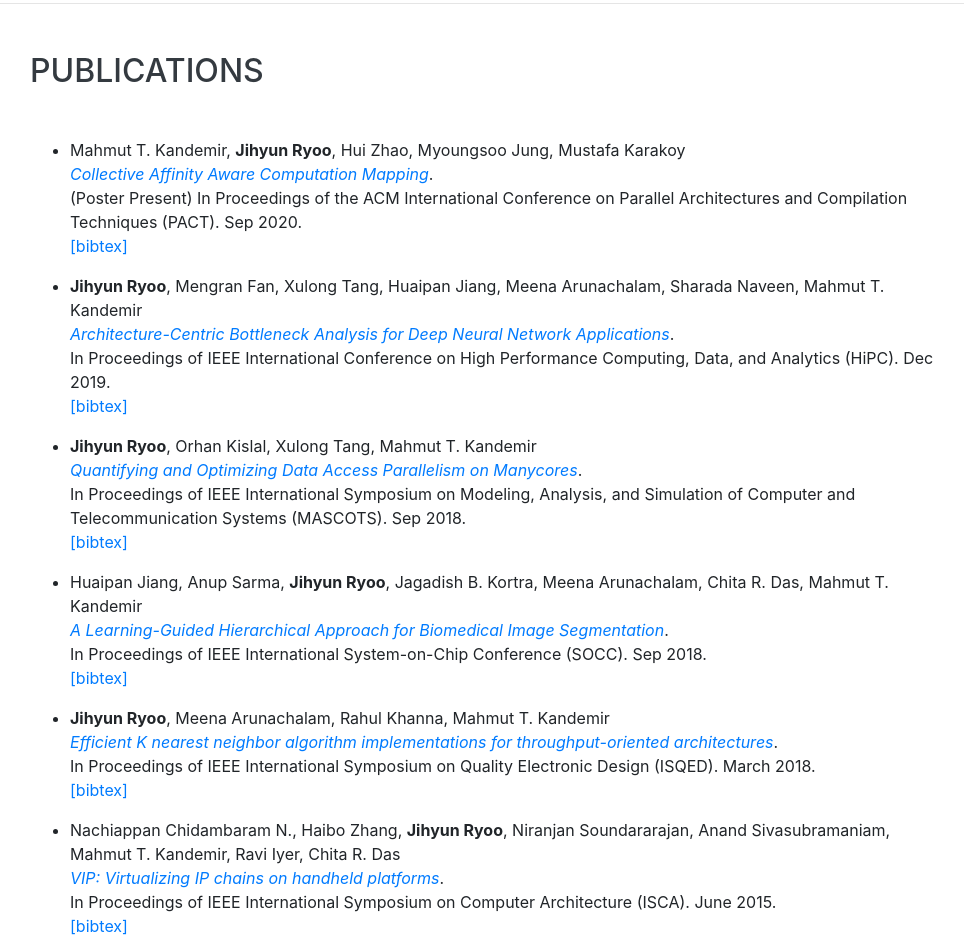
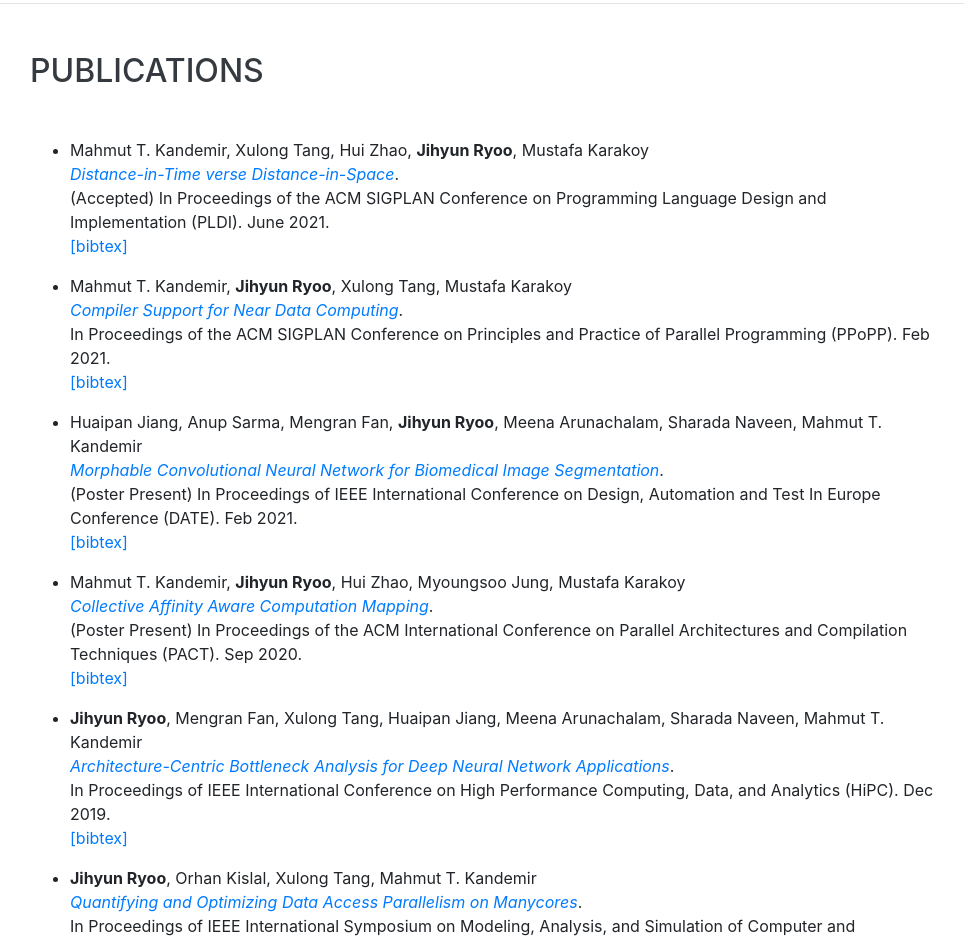
Before and after one commit to jihyun-r/jihyun-r.github.io, a website with bundled scripts: page index.html in a window 1280 px wide. Shown: the part 2399-3337 px from the top of the page, without its empty margins (290-1254 px from the left). Built offline with nearby package versions, Linux system fonts and the light colour scheme; a web font is replaced by a local one.

Commit message:
Update publications

```diff
--- a/index.html
+++ b/index.html
@@ -140,6 +140,42 @@
     <section class="resume-section p-3 p-lg-5 d-flex align-items-center" id="publications">
       <div class="w-100">
         <h2 class="mb-5">Publications</h2>
+					<ul>
+					<li><p>Mahmut T. Kandemir, Xulong Tang, Hui Zhao, <b>Jihyun Ryoo</b>, Mustafa Karakoy <br>
+					<a href="" target="_blank"> <i>Distance-in-Time verse Distance-in-Space</i></a>.
+					<br>
+                    (Accepted) In Proceedings of the ACM SIGPLAN Conference on Programming Language Design and Implementation (PLDI). June 2021.
+                    <br><a href="docs/kandemir-pldi21.bib" target="_blank">[bibtex]</a>
+					<br>
+					</p>
+					</li>
+					</ul>
+
+
+					<ul>
+					<li><p>Mahmut T. Kandemir, <b>Jihyun Ryoo</b>, Xulong Tang, Mustafa Karakoy <br>
+					<a href="https://dl.acm.org/doi/10.1145/3437801.3441600" target="_blank"> <i>Compiler Support for Near Data Computing</i></a>.
+					<br>
+                    In Proceedings of the ACM SIGPLAN Conference on Principles and Practice of Parallel Programming (PPoPP). Feb 2021.
+                    <br><a href="docs/kandemir-ppopp21.bib" target="_blank">[bibtex]</a>
+					<br>
+					</p>
+					</li>
+					</ul>
+
+
+					<ul>
+                    <li><p>Huaipan Jiang, Anup Sarma, Mengran Fan, <b>Jihyun Ryoo</b>, Meena Arunachalam, Sharada Naveen, Mahmut T. Kandemir <br>
+					<a href="" target="_blank"> <i>Morphable Convolutional Neural Network for Biomedical Image Segmentation</i></a>.
+					<br>
+                    (Poster Present) In Proceedings of IEEE International Conference on Design, Automation and Test In Europe Conference (DATE). Feb 2021.
+                    <br><a href="docs/jiang-date21.bib" target="_blank">[bibtex]</a>
+					<br>
+					</p>
+					</li>
+					</ul>
+
+
 					<ul>
 					<li><p>Mahmut T. Kandemir, <b>Jihyun Ryoo</b>, Hui Zhao, Myoungsoo Jung, Mustafa Karakoy <br>
 					<a href="https://dl.acm.org/doi/10.1145/3410463.3414661" target="_blank"> <i>Collective Affinity Aware Computation Mapping</i></a>.
```
Also changed, not shown: 3 other files.
